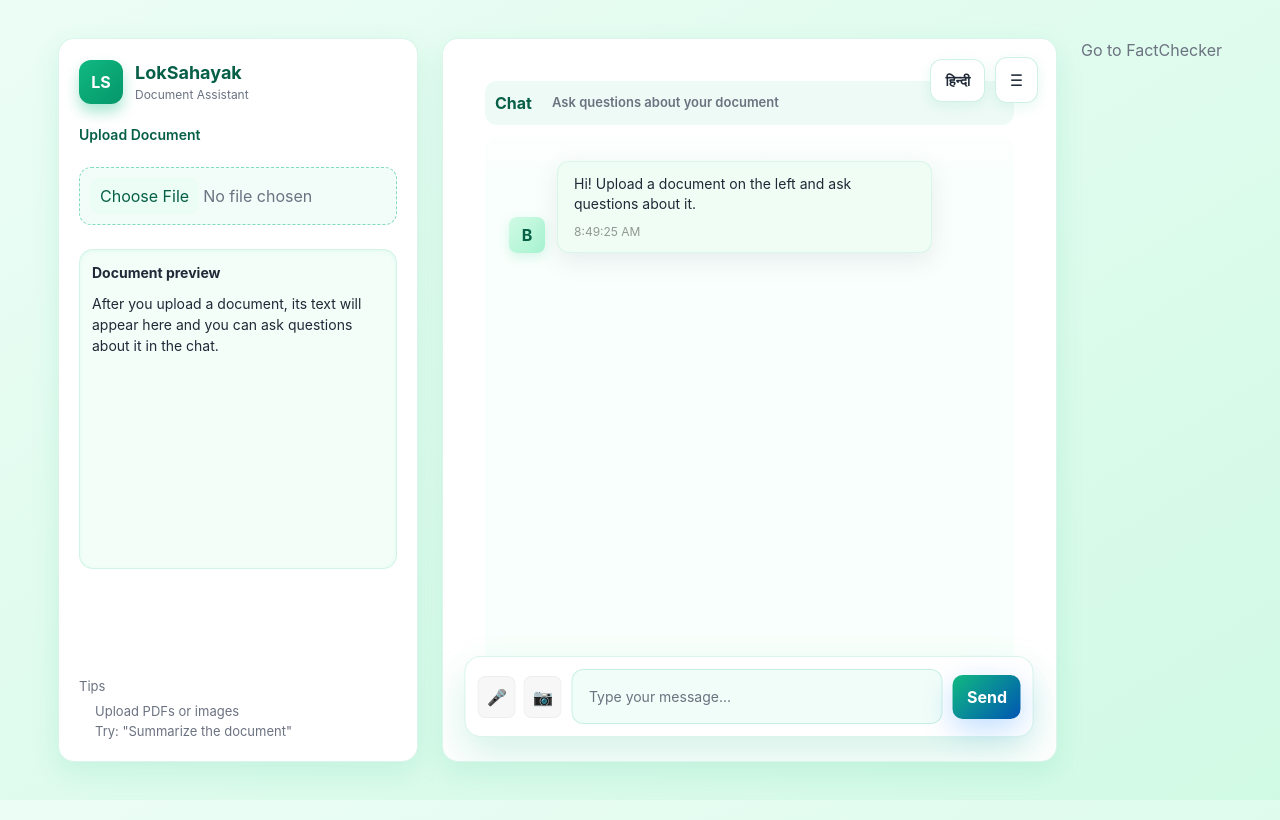
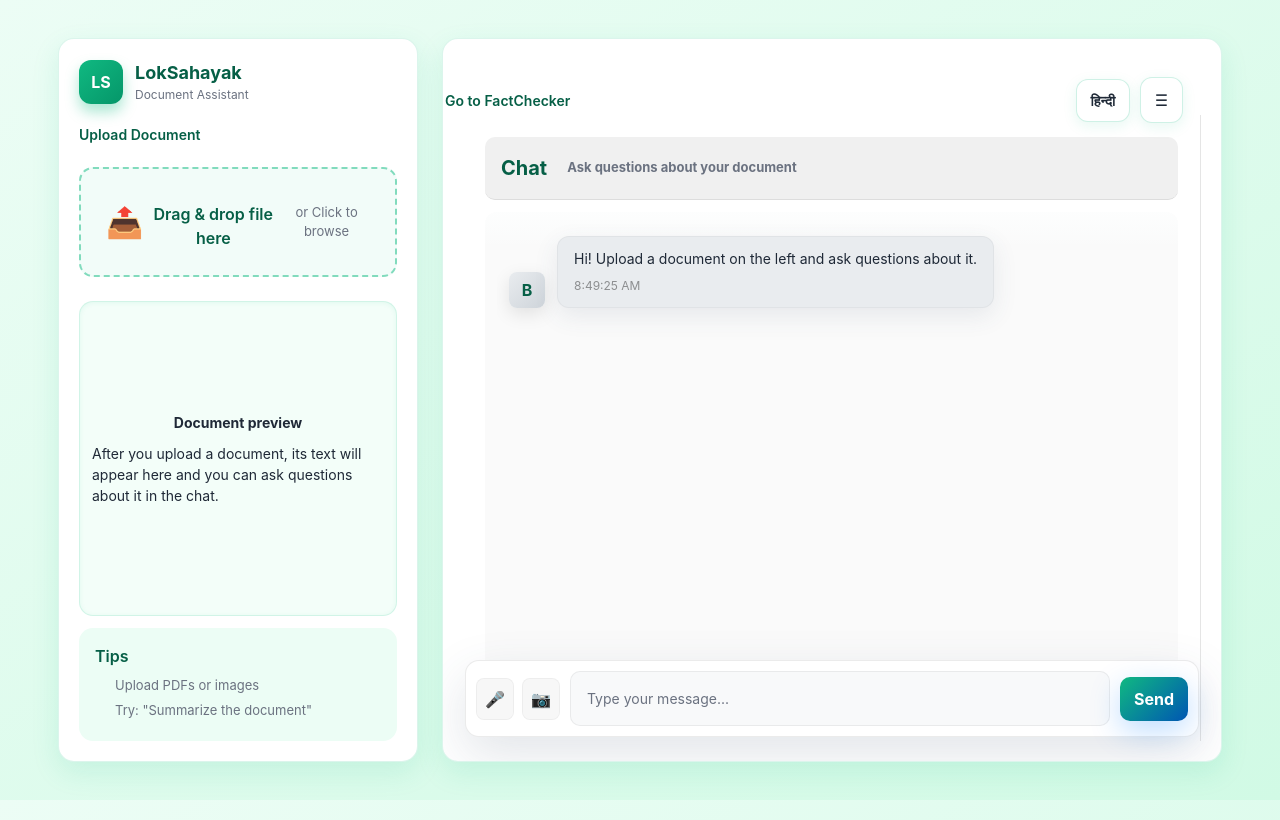
Before and after one commit to Dev-Saurabh-K/LokSahayak, a React (Vite) app: page / in a window 1280 px wide. Built offline with nearby package versions, Linux system fonts and the light colour scheme.

Commit message:
slight changes in ui

```diff
--- a/src/App.css
+++ b/src/App.css
@@ -1,25 +1,21 @@
-@import "tailwindcss";
-
 /* ============================================
-   ROOT THEME — SIGNUP PAGE EMERALD VARIANT
+   ROOT THEME
 ============================================ */
 :root {
-  --bg-1: #ECFDF5;   /* emerald-50 */
-  --bg-2: #D1FAE5;   /* emerald-100 */
-
+  --bg-1: #ECFDF5;
+  --bg-2: #D1FAE5;
   --card: #ffffff;
-  --accent: #10B981; /* emerald-500 for accents (NOT actions) */
-  --accent-dark: #059669; /* emerald-600 */
-
-  --muted: #6B7280; /* Tailwind gray-500 */
-  --text-primary: #1F2937; /* gray-800 */
-  --text-secondary: #065F46; /* emerald-700 */
-
-  --glass: rgba(16, 185, 129, 0.04); /* subtle emerald tint */
+  --accent: #10B981;
+  --accent-dark: #059669;
+  --muted: #6B7280;
+  --text-primary: #1F2937;
+  --text-secondary: #065F46;
   --container-w: 1200px;
 }
 
-/* GLOBAL */
+/* ============================================
+   GLOBAL
+============================================ */
 * {
   box-sizing: border-box;
 }
@@ -33,18 +29,12 @@ body,
 body {
   margin: 0;
   font-family: Inter, "Segoe UI", Tahoma, sans-serif;
-
-  /* Signup page gradient */
-  background: linear-gradient(
-    to bottom right,
-    var(--bg-1),
-    var(--bg-2)
-  );
-
+  background: linear-gradient(to bottom right, var(--bg-1), var(--bg-2));
   color: var(--muted);
   -webkit-font-smoothing: antialiased;
   -moz-osx-font-smoothing: grayscale;
-  overflow: hidden;
+  overflow-x: hidden;
+  overflow-y: auto;
 }
 
 /* ============================================
@@ -59,7 +49,6 @@ body {
   gap: 24px;
 }
 
-/* PANELS */
 .left,
 .right {
   background: var(--card);
@@ -71,30 +60,26 @@ body {
   flex-direction: column;
 }
 
-/* left narrow */
 .left {
   flex: 0 0 360px;
   min-width: 300px;
   gap: 12px;
 }
 
-/* right fills */
 .right {
   flex: 1;
   position: relative;
-  overflow: hidden;
+  overflow: auto;
 }
 
 /* ============================================
    LEFT PANEL
 ============================================ */
-
 .brand {
   display: flex;
   align-items: center;
   gap: 12px;
 }
-
 .brand .logo {
   width: 44px;
   height: 44px;
@@ -114,31 +99,40 @@ body {
   font-size: 18px;
   font-weight: 700;
 }
-
 .left h3 {
   color: var(--text-secondary);
   margin: 8px 0 0;
 }
 
-.file-input input[type="file"] {
-  width: 100%;
-  padding: 10px;
-  border-radius: 12px;
-  border: 1px dashed rgba(16, 185, 129, 0.5);
+.file-input {
+  border: 2px dashed rgba(16, 185, 129, 0.5);
+  border-radius: 14px;
+  padding: 25px;
+  text-align: center;
+  cursor: pointer;
   background: rgba(16, 185, 129, 0.05);
+  color: var(--text-secondary);
+  transition: all 0.2s ease-in-out;
+}
+.file-input:hover {
+  background: rgba(16, 185, 129, 0.1);
+  border-color: var(--accent);
+}
+.file-input-icon {
+  font-size: 30px;
+}
+.file-input p {
+  margin: 8px 0 0;
+  font-weight: 600;
+}
+.file-input span {
+  font-size: 13px;
   color: var(--muted);
 }
-
-.file-input input[type="file"]::file-selector-button {
-  background: #ecfdf5;
-  color: var(--text-secondary);
-  border: none;
-  padding: 6px 10px;
-  border-radius: 8px;
-  cursor: pointer;
+.file-input input[type="file"] {
+  display: none;
 }
 
-/* Document preview */
 .doc-placeholder {
   background: rgba(236, 253, 245, 0.6);
   border: 1px solid rgba(16, 185, 129, 0.15);
@@ -150,17 +144,71 @@ body {
   font-size: 14px;
   line-height: 1.5;
   box-shadow: inset 0 1px 5px rgba(16, 185, 129, 0.08);
+  display: flex;
+  flex-direction: column;
+  align-items: center;
+  justify-content: center;
+}
+
+.spinner {
+  width: 40px;
+  height: 40px;
+  border: 4px solid rgba(16, 185, 129, 0.2);
+  border-top-color: var(--accent);
+  border-radius: 50%;
+  animation: spin 1s linear infinite;
+}
+@keyframes spin {
+  to { transform: rotate(360deg); }
+}
+.uploading-text {
+  text-align: center;
+  color: var(--text-secondary);
+  font-weight: 600;
+  margin-top: 10px;
+}
+
+.tips-section {
+  margin-top: auto;
+  background: var(--bg-1);
+  border-radius: 14px;
+  padding: 16px;
+}
+.tips-section div[style*="margin-bottom"] {
+  color: var(--text-secondary);
+  font-weight: 600;
+  margin-bottom: 8px !important;
+}
+.tips-section ul {
+  padding-left: 20px !important;
+  margin: 0 !important;
+  font-size: 13px;
+  color: var(--muted);
+}
+.tips-section li {
+  margin-bottom: 5px;
 }
 
 /* ============================================
    TOPBAR
 ============================================ */
 .topbar {
-  position: absolute;
-  top: 18px;
-  right: 18px;
+  position: relative;
   display: flex;
+  justify-content: flex-end;
+  align-items: center;
   gap: 10px;
+  padding-bottom: 10px;
+}
+.topbar-link {
+  margin-right: auto;
+  text-decoration: none;
+  color: var(--text-secondary);
+  font-weight: 600;
+  font-size: 14px;
+}
+.topbar-link:hover {
+  text-decoration: underline;
 }
 
 .menu-button,
@@ -174,20 +222,34 @@ body {
   font-weight: 600;
   box-shadow: 0 4px 14px rgba(16, 185, 129, 0.1);
 }
-
 .menu-button:hover,
 .lang-btn:hover {
   background: var(--bg-1);
 }
 
-/* Dropdown */
 .dropdown {
   background: white;
   border-radius: 12px;
   border: 1px solid rgba(16, 185, 129, 0.2);
   box-shadow: 0 10px 24px rgba(16, 185, 129, 0.18);
+  position: absolute;
+  right: 0;
+  top: 55px;
+  z-index: 10;
+  width: 150px;
+  overflow: hidden;
 }
-
+.dropdown button {
+  display: block;
+  width: 100%;
+  text-align: left;
+  padding: 10px 20px;
+  background: transparent;
+  border: none;
+  cursor: pointer;
+  color: var(--text-primary);
+  font-size: 14px;
+}
 .dropdown button:hover {
   background: rgba(16, 185, 129, 0.08);
   color: var(--text-secondary);
@@ -201,115 +263,128 @@ body {
   border: 1px solid rgba(16, 185, 129, 0.2);
   border-radius: 14px;
   box-shadow: 0 18px 40px rgba(16, 185, 129, 0.2);
+  position: absolute;
+  top: 75px;
+  left: 20px;
+  right: 20px;
+  bottom: 20px;
+  z-index: 5;
+  display: flex;
+  flex-direction: column;
+}
+.history-header {
+  color: var(--text-secondary);
+  padding: 16px;
+  font-weight: 600;
+  border-bottom: 1px solid rgba(16, 185, 129, 0.15);
+  display: flex;
+  justify-content: space-between;
+  align-items: center;
+}
+.history-list {
+  padding: 16px;
+  overflow-y: auto;
+  flex-grow: 1;
+}
+.history-card {
+  background: rgba(16, 185, 129, 0.05);
+  border-radius
+/* Reset */
+* {
+  margin: 0;
+  padding: 0;
+  box-sizing: border-box;
 }
 
-.history-header {
-  color: var(--text-secondary);
+body {
+  font-family: Arial, sans-serif;
+  background-color: #f5f5f5;
+  height: 100vh;
+  overflow: hidden;
+}
 }
 
-.history-card {
-  background: rgba(16, 185, 129, 0.05);
-  border-radius: 12px;
-  padding: 10px;
-  color: var(--muted);
+/* Main Layout */
+.main {
+  display: flex;
+  height: 100vh;
+  width: 100vw;
+  overflow: hidden;
 }
 
-/* ============================================
-   CHAT AREA
-============================================ */
-.chat-header {
-  background: rgba(16, 185, 129, 0.07);
-  border-radius: 12px;
-  padding: 10px;
-  font-weight: 600;
-  color: var(--text-secondary);
+/* Chat Section */
+.chat {
+  flex: 3;
+  display: flex;
+  flex-direction: column;
+  background-color: #ffffff;
+  border-right: 1px solid #e5e5e5;
+  position: relative;
 }
 
-/* messages container */
-.messages-wrap {
-  background: rgba(236, 253, 245, 0.3);
-  border-radius: 14px;
-  padding: 12px;
+.chat-header {
+  padding: 16px;
+  background-color: #f0f0f0;
+  font-size: 20px;
+  font-weight: bold;
+  border-bottom: 1px solid #ddd;
 }
 
-/* Avatar (bot in emerald theme) */
-.avatar {
-  background: linear-gradient(135deg, #d1fae5, #a7f3d0);
-  color: var(--text-secondary);
-  box-shadow: 0 4px 12px rgba(16, 185, 129, 0.15);
+.chat-body {
+  flex: 1;
+  overflow-y: auto;
+  padding: 20px;
 }
 
-/* User avatar stays blue — untouched */
-
-/* Bot bubble (emerald-neutral) */
-.bubble {
-  background: #f0fdf4; /* emerald-50 */
-  border: 1px solid rgba(16, 185, 129, 0.1);
-  color: var(--text-primary);
+.message {
+  margin-bottom: 16px;
+  padding: 12px 16px;
+  background: #e8f5e9;
+  border-radius: 10px;
+  width: fit-content;
+  max-width: 70%;
 }
 
-/* User bubble REMAINS BLUE (by user request) */
-
-/* Meta text */
-.meta {
-  color: rgba(0, 0, 0, 0.4);
+/* Search Bar - Stays at Bottom Fixed */
+.chat-footer {
+  position: sticky;
+  bottom: 0;
+  left: 0;
+  width: 100%;
+  background: white;
+  padding: 12px;
+  border-top: 1px solid #ccc;
+  display: flex;
+  gap: 10px;
 }
 
-/* ============================================
-   INPUT BAR
-============================================ */
-.input-card {
-  background: white;
-  border: 1px solid rgba(16, 185, 129, 0.15);
-  border-radius: 16px;
+.chat-footer input {
+  flex: 1;
   padding: 12px;
-  box-shadow: 0 18px 40px rgba(16, 185, 129, 0.18);
+  border-radius: 10px;
+  border: 1px solid #ccc;
+  font-size: 16px;
 }
 
-/* Input field */
-.input-field {
-  background: rgba(236, 253, 245, 0.7);
-  border-radius: 12px;
-  border: 1px solid rgba(16, 185, 129, 0.18);
+.chat-footer button {
+  padding: 12px 18px;
+  background-color: #0b806a;
+  color: white;
+  border: none;
+  border-radius: 10px;
+  cursor: pointer;
+  font-size: 16px;
+  transition: 0.2s ease;
 }
 
-.input-field input {
-  color: var(--text-primary);
+.chat-footer button:hover {
+  background-color: #066653;
 }
 
-/* Send button STAYS BLUE */
-.send-btn:hover {
-  background: linear-gradient(135deg, #34D399, #10B981); /* emerald 400 → 500 */
-  box-shadow: 0 12px 30px rgba(16, 185, 129, 0.35);
+/* Document Section */
+.doc {
+  flex: 2;
+  background-color: #fafafa;
+  padding: 20px;
+  overflow-y: auto;
 }
-
-
-/* Mic button emerald hover */
-.icon-btn:hover {
-  background: rgba(16, 185, 129, 0.12);
-  color: var(--text-secondary);
-}
-
-/* Listening pulse stays red */
-.icon-btn.listening {
-  background: rgba(239, 68, 68, 0.12);
-  border-color: rgba(239, 68, 68, 0.3);
-  color: #b91c1c;
-  animation: pulse 1.5s infinite;
-}
-
-@keyframes pulse {
-  0% { box-shadow: 0 0 0 0 rgba(239, 68, 68, 0.5); }
-  70% { box-shadow: 0 0 0 10px rgba(239, 68, 68, 0); }
-  100% { box-shadow: 0 0 0 0 rgba(239, 68, 68, 0); }
-}
-
-/* ============================================
-   RESPONSIVE
-============================================ */
-@media (max-width: 800px) {
-  .app-wrap {
-    flex-direction: column;
-    overflow: auto;
-  }
-}
--- a/src/App.jsx
+++ b/src/App.jsx
@@ -233,22 +233,30 @@ export default function App() {
           </div>
         </div>
 
+        {/* --- CHANGED (1/4): Updated File Input to be a drag-and-drop <label> --- */}
         <h3>{t("uploadTitle")}</h3>
-        <div className="file-input">
-          {/* --- Updated File Input --- */}
+        <label className="file-input">
           <input type="file" onChange={handleFileChange} accept="image/*" />
-        </div>
+          <div className="file-input-icon">📤</div>
+          <p>Drag & drop file here</p>
+          <span>or Click to browse</span>
+        </label>
+        {/* ------------------------------------------------------------------- */}
 
-        {/* --- Updated Preview Area --- */}
+
+        {/* --- CHANGED (2/4): Updated Preview Area to show spinner --- */}
         <div className="doc-placeholder" aria-live="polite">
           {isUploading ? (
-            <div>{t("uploadingImage", "Uploading...")}</div>
+            <>
+              <div className="spinner"></div>
+              <div className="uploading-text">{t("uploadingImage", "Uploading...")}</div>
+            </>
           ) : previewUrl ? (
             <img
               src={previewUrl}
               alt={t("imagePreviewAlt", "Image preview")}
               style={{
-                width: "100%", // <--- THIS WAS THE FIX
+                width: "100%",
                 height: "100%",
                 objectFit: "contain",
                 borderRadius: "8px",
@@ -261,27 +269,30 @@ export default function App() {
             </>
           )}
         </div>
-        {/* --------------------------- */}
+        {/* ------------------------------------------------------------- */}
 
-        <div
-          style={{
-            marginTop: "auto",
-            fontSize: 13,
-            color: "var(--muted)",
-          }}
-        >
-          {/* ... (tips section remains the same) */}
+
+        {/* --- CHANGED (3/4): Replaced inline style with className --- */}
+        <div className="tips-section">
           <div style={{ marginBottom: 6 }}>{t("tipsTitle")}</div>
           <ul style={{ paddingLeft: 16, margin: 0 }}>
             <li>{t("tip1")}</li>
             <li>{t("tip2")}</li>
           </ul>
         </div>
+        {/* ----------------------------------------------------------- */}
+
       </aside>
 
       <main className="right">
-        {/* ... (topbar, menu, and history modal remain the same) */}
         <div className="topbar" role="toolbar" aria-label="top controls">
+
+          {/* --- CHANGED (4/4): Moved FactChecker Link here and styled it --- */}
+          <Link to="/factchecker" className="topbar-link">
+            Go to FactChecker
+          </Link>
+          {/* ---------------------------------------------------------------- */}
+
           <button className="lang-btn" onClick={toggleLanguage}>
             {getNextLanguageName()}
           </button>
@@ -306,6 +317,7 @@ export default function App() {
             </div>
           )}
         </div>
+
         {showHistory && (
           <div className="history-modal" role="dialog" aria-modal="true">
             <div className="history-header">
@@ -352,7 +364,7 @@ export default function App() {
           </div>
         )}
 
-        {/* ... (chat header and messages remain the same) */}
+        {/* (chat header and messages remain the same) */}
         <div className="chat">
           <div className="chat-header">
             <div style={{ fontWeight: 700 }}>{t("chatTitle")}</div>
@@ -426,7 +438,6 @@ export default function App() {
                 style={{ cursor: "pointer" }}
               >
                 📷
-                {/* --- Updated File Input --- */}
                 <input
                   type="file"
                   accept="image/*"
@@ -437,7 +448,6 @@ export default function App() {
             </div>
 
             <div className="input-field" role="search">
-              {/* ... (text input remains the same) */}
               <input
                 type="text"
                 placeholder={t("placeholder")}
@@ -462,7 +472,8 @@ export default function App() {
           </div>
         </div>
       </main>
-      <Link to="/factchecker"><h1>Go to FactChecker</h1></Link>
+
+      {/* --- Link was moved from here --- */}
 
     </div>
   );
```
